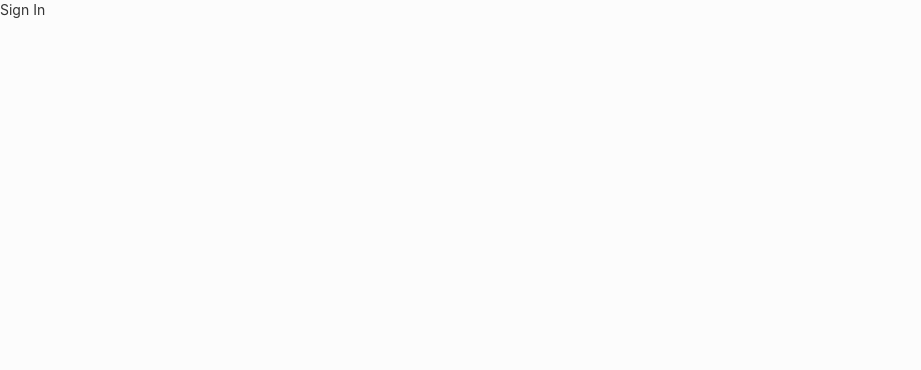
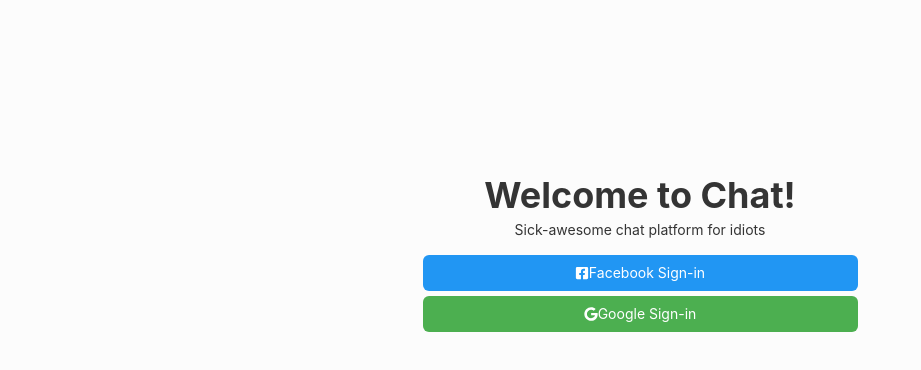
Before and after one commit to OMGItsRobb/chatapp, a React (Create React App) app: page /signin in a window 1280 px wide. Shown: the top 370 px of the page, without its empty margins (0-921 px from the left). Built offline with nearby package versions, Linux system fonts and the light colour scheme.

Commit message:
added signin page and signin with facebook and google

```diff
--- a/database.rules.json
+++ b/database.rules.json
@@ -1,5 +1,11 @@
 {
   "rules": {
+    "profiles": {
+      "$user_id": {
+        ".read": "$user_id === auth.uid",
+        ".write": "$user_id === auth.uid"
+      }
+    },
     ".read": false,
     ".write": false
   }
--- a/package.json
+++ b/package.json
@@ -3,6 +3,7 @@
   "version": "0.1.0",
   "private": true,
   "dependencies": {
+    "@rsuite/icons": "^1.0.2",
     "@testing-library/jest-dom": "^5.14.1",
     "@testing-library/react": "^11.2.7",
     "@testing-library/user-event": "^12.8.3",
@@ -10,6 +11,7 @@
     "node-sass": "^6.0.1",
     "react": "^17.0.2",
     "react-dom": "^17.0.2",
+    "react-icons": "^4.3.1",
     "react-router": "^5.2.1",
     "react-router-dom": "^5.3.0",
     "react-scripts": "4.0.3",
--- a/src/misc/firebase.js
+++ b/src/misc/firebase.js
@@ -1,4 +1,6 @@
 import firebase from 'firebase/app';
+import 'firebase/auth';
+import 'firebase/database';
 
 const config = {
   apiKey: 'AIzaSyCly7Qb3EFlCSk7T111W66Vd8CaoLorQfs',
@@ -10,3 +12,5 @@
 };
 
 const app = firebase.initializeApp(config);
+export const auth = app.auth();
+export const database = app.database();
--- a/src/pages/SignIn.jsx
+++ b/src/pages/SignIn.jsx
@@ -1,7 +1,80 @@
 import React from 'react';
+import firebase from 'firebase/app';
+import { Container, Row, Grid, Col, Panel, Button } from 'rsuite';
+import { FaGoogle, FaFacebookSquare } from 'react-icons/fa';
+import { auth, database } from '../misc/firebase';
 
 function SignIn() {
-  return <div>Sign In</div>;
+  const signInWithProvider = async provider => {
+    try {
+      const result = await auth.signInWithPopup(provider);
+      console.log(result);
+
+      if (result.additionalUserInfo.isNewUser) {
+        await database.ref(`/profiles/${result.user.uid}`).set({
+          name: result.user.displayName,
+          email: result.additionalUserInfo.profile.email,
+          verifiedEmail: result.additionalUserInfo.profile.verified_email,
+          id: result.additionalUserInfo.profile.id,
+          providerType: result.additionalUserInfo.providerId,
+          createdAtUNIX: firebase.database.ServerValue.TIMESTAMP,
+          createdAt: `${new Date().toLocaleString('en-US', {
+            timeZone: 'UTC',
+          })} (UTC)`,
+        });
+      }
+      console.log('Success!');
+    } catch (error) {
+      console.log(error);
+    }
+  };
+
+  const onFacebookSignin = () => {
+    signInWithProvider(new firebase.auth.FacebookAuthProvider());
+  };
+
+  const onGoogleSignin = () => {
+    signInWithProvider(new firebase.auth.GoogleAuthProvider());
+  };
+
+  return (
+    <Container>
+      <Grid className="mt-page">
+        <Row>
+          <Col xs={24} md={12} mdOffset={6}>
+            <Panel>
+              <div className="text-center">
+                <h2>Welcome to Chat!</h2>
+                <p>Sick-awesome chat platform for idiots</p>
+              </div>
+              <div className="mt-3">
+                <Button
+                  color="blue"
+                  block
+                  appearance="primary"
+                  onClick={onFacebookSignin}
+                >
+                  <FaFacebookSquare />
+                  <p> </p>
+                  Facebook Sign-in
+                </Button>
+                <Button
+                  color="green"
+                  block
+                  appearance="primary"
+                  onClick={onGoogleSignin}
+                >
+                  <FaGoogle />
+                  <p></p>
+                  Google Sign-in
+                </Button>
+              </div>
+            </Panel>
+          </Col>
+        </Row>
+      </Grid>
+    </Container>
+  );
 }
 
 export default SignIn;
```
Also changed, not shown: 1 other file (tests, documents, lock files or other folders).
